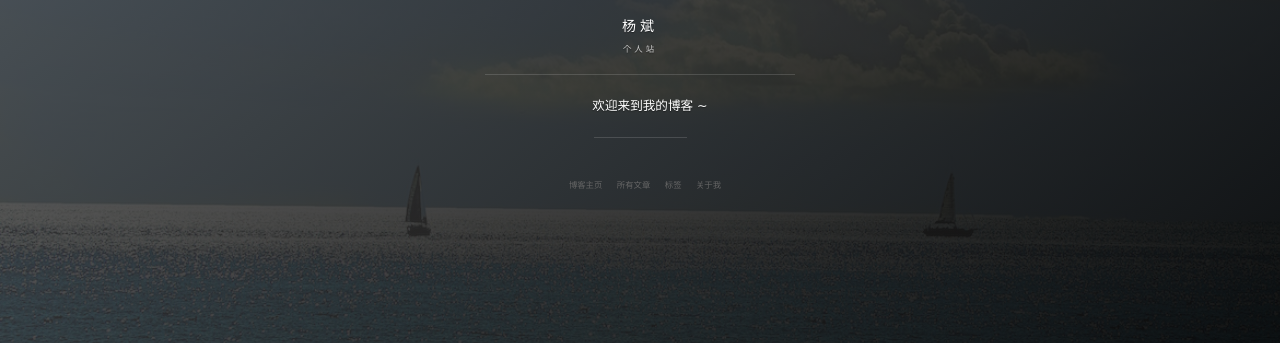
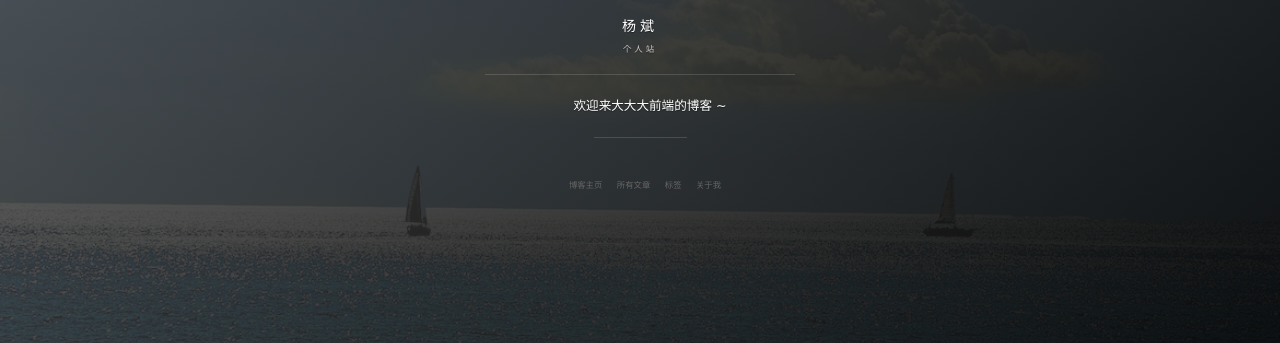
Before and after one commit to iceyangcc/blog, a Jekyll site: the page built from index.html, in a window 1280 px wide. Shown: the part 410-753 px from the top of the page. Built offline with Jekyll 4.4.1, drawn with Linux system fonts in a browser that asks for light colours; nearby versions of some CDN libraries; the list of posts is cut into pages by our own code; comment, search, counter and statistics services are not loaded.

Commit message:
bug fixd

```diff
--- a/_config.yml
+++ b/_config.yml
@@ -1,7 +1,7 @@
 # Basic
 title: 杨斌
 subtitle: 个人站
-description: 欢迎来到我的博客 ~
+description: 欢迎来大大大前端的博客 ~
 # 头像里面的标题
 avatarTitle: iceyo.cc
 # 头像里面的描述
```
